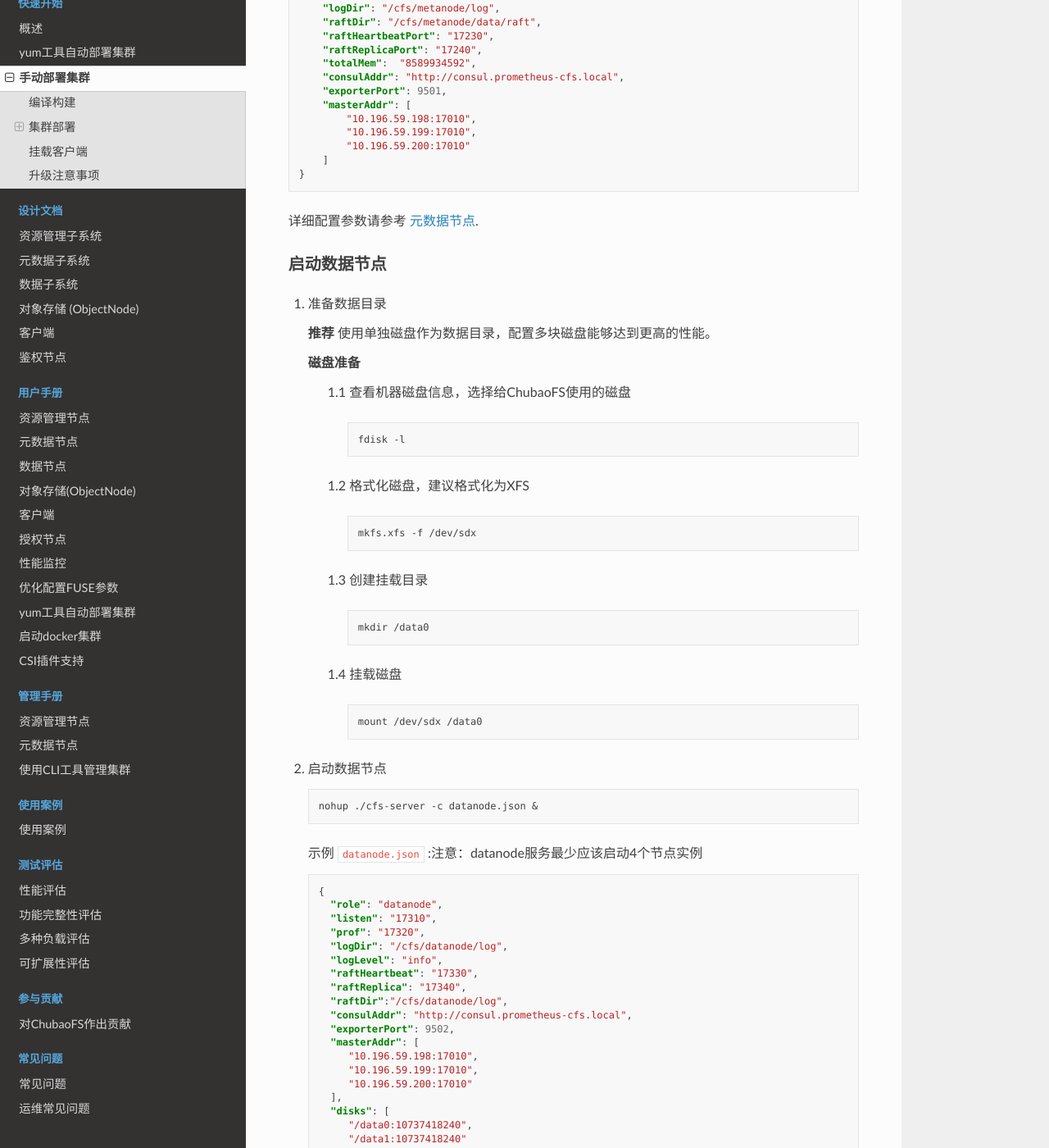
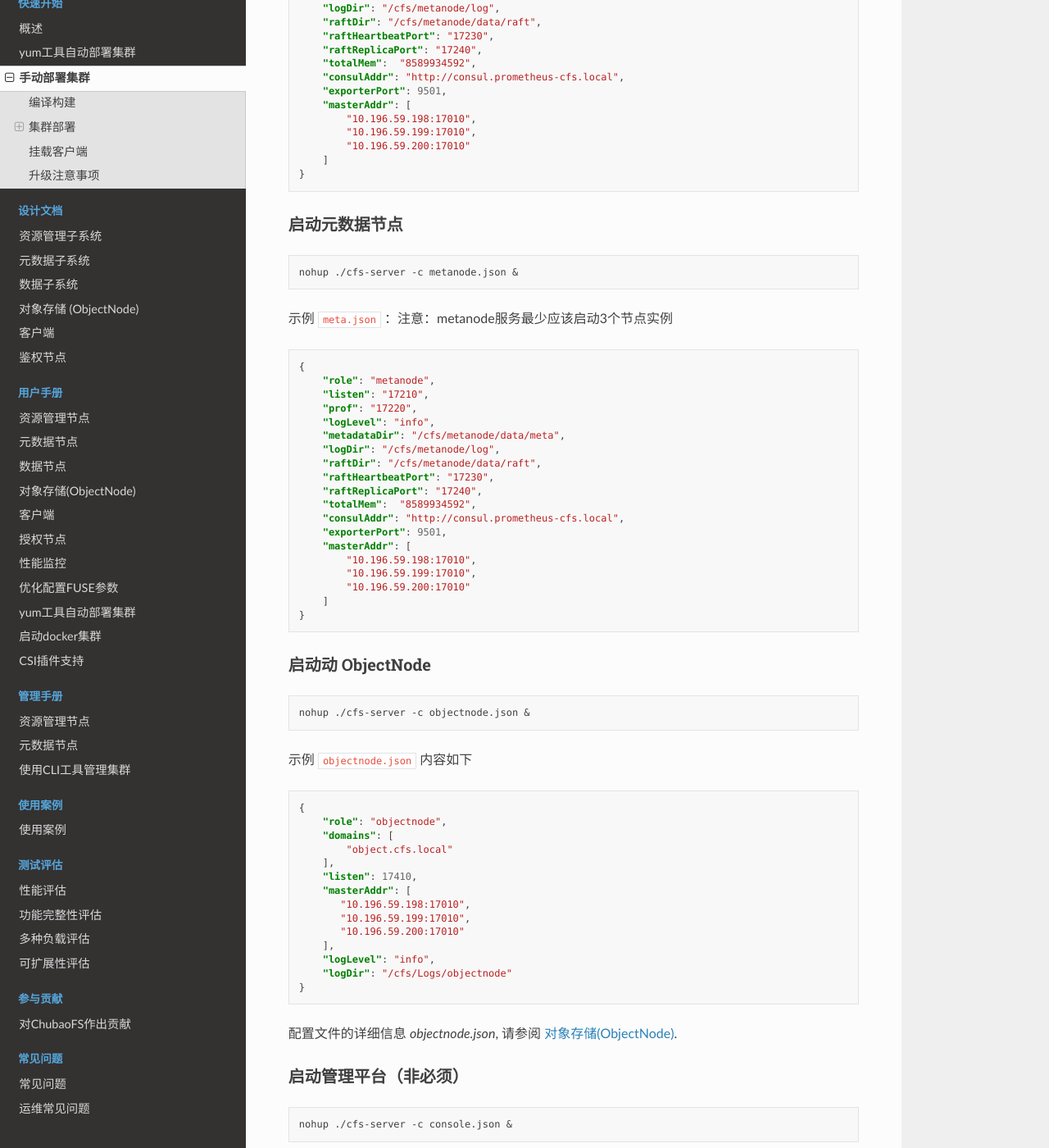
Before and after one commit to cubefs/docs-zh, a Sphinx documentation site: the page built from docs/source/manual-deploy.rst, in a window 1280 px wide and 1400 px high, scrolled down 1315 px. Shown: the whole window at 82% size. Built offline with Sphinx 7.4.7 and the Read the Docs theme 2.0.0, drawn with Linux system fonts in a browser that asks for light colours; some of the changed text lies outside the part shown.

Commit message:
add console doc
Signed-off-by: ansjsun <ansj-sun@163.com>

```diff
--- a/docs/source/manual-deploy.rst
+++ b/docs/source/manual-deploy.rst
@@ -80,6 +80,100 @@
            "10.196.59.200:17010"
        ]
    }
+
+
+启动元数据节点
+^^^^^^^^^^^^^^^^^^^^^
+.. code-block:: bash
+
+
+   nohup ./cfs-server -c metanode.json &
+
+示例 ``meta.json`` ：注意：metanode服务最少应该启动3个节点实例
+
+.. code-block:: json
+
+   {
+       "role": "metanode",
+       "listen": "17210",
+       "prof": "17220",
+       "logLevel": "info",
+       "metadataDir": "/cfs/metanode/data/meta",
+       "logDir": "/cfs/metanode/log",
+       "raftDir": "/cfs/metanode/data/raft",
+       "raftHeartbeatPort": "17230",
+       "raftReplicaPort": "17240",
+       "totalMem":  "8589934592",
+       "consulAddr": "http://consul.prometheus-cfs.local",
+       "exporterPort": 9501,
+       "masterAddr": [
+           "10.196.59.198:17010",
+           "10.196.59.199:17010",
+           "10.196.59.200:17010"
+       ]
+   }
+
+启动动 ObjectNode
+^^^^^^^^^^^^^^^^
+
+.. code-block:: bash
+
+   nohup ./cfs-server -c objectnode.json &
+
+示例 ``objectnode.json`` 内容如下
+
+.. code-block:: json
+
+    {
+        "role": "objectnode",
+        "domains": [
+            "object.cfs.local"
+        ],
+        "listen": 17410,
+        "masterAddr": [
+           "10.196.59.198:17010",
+           "10.196.59.199:17010",
+           "10.196.59.200:17010"
+        ],
+        "logLevel": "info",
+        "logDir": "/cfs/Logs/objectnode"
+    }
+
+
+配置文件的详细信息 *objectnode.json*, 请参阅 :doc:`user-guide/objectnode`.
+
+
+启动管理平台（非必须）
+^^^^^^^^^^^^^^^^
+
+.. code-block:: bash
+
+   nohup ./cfs-server -c console.json &
+
+示例 ``console.json`` 内容如下
+
+.. code-block:: json
+
+    {
+        "role": "console",
+        "logDir": "/cfs/log/",
+        "logLevel": "debug",
+        "listen": "80",
+        "masterAddr": [
+            "192.168.0.11:17010",
+            "192.168.0.12:17010",
+            "192.168.0.13:17010"
+        ],
+        "objectNodeDomain": "object.chubao.io",
+        "master_instance": "192.168.0.11:9066",
+        "monitor_addr": "http://192.168.0.102:9090",
+        "dashboard_addr": "http://192.168.0.103:3000",
+        "monitor_app": "cfs",
+        "monitor_cluster": "cfs"
+    }
+
+
+配置文件的详细信息 *console.json*, 请参阅 :doc:`user-guide/console`.
 
 
 详细配置参数请参考 :doc:`user-guide/metanode`.
```
Also changed, not shown: docs/source/user-guide/console.rst (added, +58 -0 lines).
